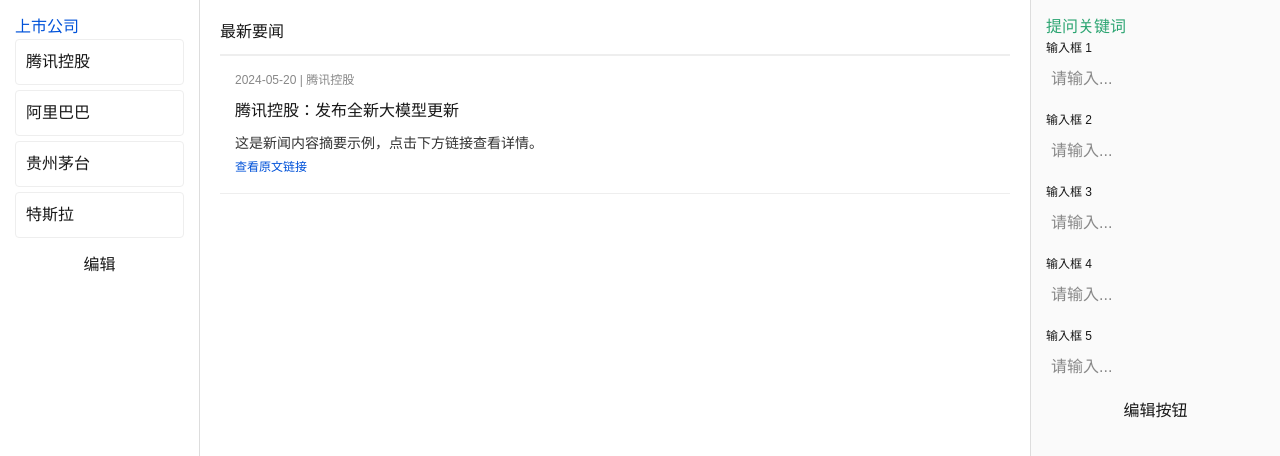
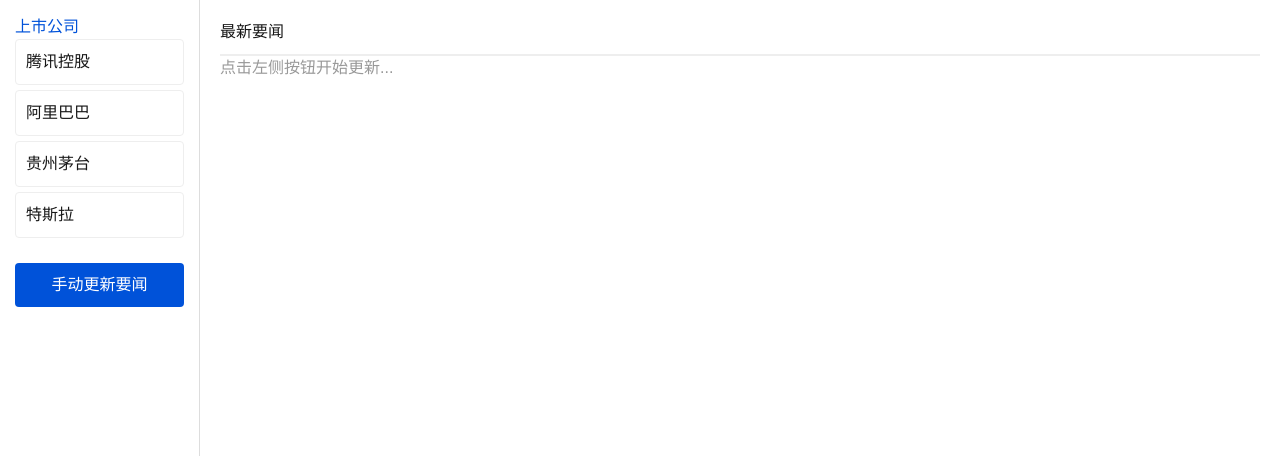
Before and after one commit to tfan9648-cyber/nextjs-tfan, a Next.js app: page / in a window 1280 px wide. Shown: the top 456 px of the page. Built offline with nearby package versions, Linux system fonts and the light colour scheme.

Commit message:
Update page.tsx

```diff
--- a/app/page.tsx
+++ b/app/page.tsx
@@ -1,48 +1,49 @@
 "use client";
-
-import React from 'react';
+import React, { useState } from 'react';
 
 export default function Page() {
-  const companies = ['腾讯控股', '阿里巴巴', '贵州茅台', '特斯拉'];
-  const keywords = ['关键词 1', '关键词 2', '关键词 3', '关键词 4', '关键词 5'];
+  const [companies] = useState(['腾讯控股', '阿里巴巴', '贵州茅台', '特斯拉']);
+  const [news, setNews] = useState([]);
+  const [loading, setLoading] = useState(false);
+
+  const fetchNews = async () => {
+    setLoading(true);
+    try {
+      const res = await fetch('/api/news', {
+        method: 'POST',
+        headers: { 'Content-Type': 'application/json' },
+        body: JSON.stringify({ companies })
+      });
+      const data = await res.json();
+      setNews(data);
+    } catch (e) {
+      alert("抓取失败");
+    }
+    setLoading(false);
+  };
 
   return (
-    <div style={{ display: 'flex', height: '100vh', margin: 0, backgroundColor: '#f0f2f5' }}>
-
-      {/* 左侧栏：上市公司 */}
+    <div style={{ display: 'flex', height: '100vh', margin: 0, backgroundColor: '#f0f2f5', fontFamily: 'sans-serif' }}>
       <div style={{ width: '200px', backgroundColor: '#ffffff', borderRight: '1px solid #ddd', padding: '15px' }}>
         <h3 style={{ color: '#0052d9' }}>上市公司</h3>
         {companies.map((name, i) => (
-          <div key={i} style={{ padding: '10px', border: '1px solid #eee', marginBottom: '5px', borderRadius: '4px' }}>
-            {name}
+          <div key={i} style={{ padding: '10px', border: '1px solid #eee', marginBottom: '5px', borderRadius: '4px' }}>{name}</div>
+        ))}
+        <button onClick={fetchNews} style={{ width: '100%', marginTop: '20px', padding: '10px', backgroundColor: '#0052d9', color: '#fff', border: 'none', borderRadius: '4px', cursor: 'pointer' }}>
+          {loading ? '正在抓取...' : '手动更新要闻'}
+        </button>
+      </div>
+      <div style={{ flex: 1, backgroundColor: '#ffffff', padding: '20px', overflowY: 'auto' }}>
+        <h2 style={{ borderBottom: '2px solid #eee', paddingBottom: '10px' }}>最新要闻</h2>
+        {news.length === 0 && <p style={{ color: '#999' }}>点击左侧按钮开始更新...</p >}
+        {news.map((item, i) => (
+          <div key={i} style={{ marginBottom: '20px', padding: '15px', borderBottom: '1px solid #eee' }}>
+            <h4 style={{ margin: '10px 0' }}>{item.title}</h4>
+            <p style={{ fontSize: '14px', color: '#333' }}>{item.summary}</p >
+            <a href= "_blank" style={{ color: '#0052d9', fontSize: '12px' }}>查看原文链接</a >
           </div>
         ))}
-        <button style={{ width: '100%', marginTop: '10px' }}>编辑</button>
       </div>
-
-      {/* 中间栏：最新要闻 */}
-      <div style={{ flex: 1, backgroundColor: '#ffffff', padding: '20px', overflowY: 'auto' }}>
-        <h2 style={{ borderBottom: '2px solid #eee', paddingBottom: '10px' }}>最新要闻</h2>
-        <div style={{ marginBottom: '20px', padding: '15px', borderBottom: '1px solid #eee' }}>
-          <p style={{ color: '#888', fontSize: '12px' }}>2024-05-20 | 腾讯控股</p >
-          <h4 style={{ margin: '10px 0' }}>腾讯控股：发布全新大模型更新</h4>
-          <p style={{ fontSize: '14px', color: '#333' }}>这是新闻内容摘要示例，点击下方链接查看详情。</p >
-          <a href=" " target="_blank" style={{ color: '#0052d9', fontSize: '12px' }}>查看原文链接</a >
-        </div>
-      </div>
-
-      {/* 右侧栏：提问关键词 */}
-      <div style={{ width: '250px', backgroundColor: '#fafafa', borderLeft: '1px solid #ddd', padding: '15px' }}>
-        <h3 style={{ color: '#2ba471' }}>提问关键词</h3>
-        {keywords.map((kw, i) => (
-          <div key={i} style={{ marginBottom: '15px' }}>
-            <label style={{ fontSize: '12px', display: 'block', marginBottom: '5px' }}>输入框 {i+1}</label>
-            <input type="text" style={{ width: '100%', padding: '5px', boxSizing: 'border-box' }} placeholder="请输入..." />
-          </div>
-        ))}
-        <button style={{ width: '100%' }}>编辑按钮</button>
-      </div>
-
     </div>
   );
 }
```
